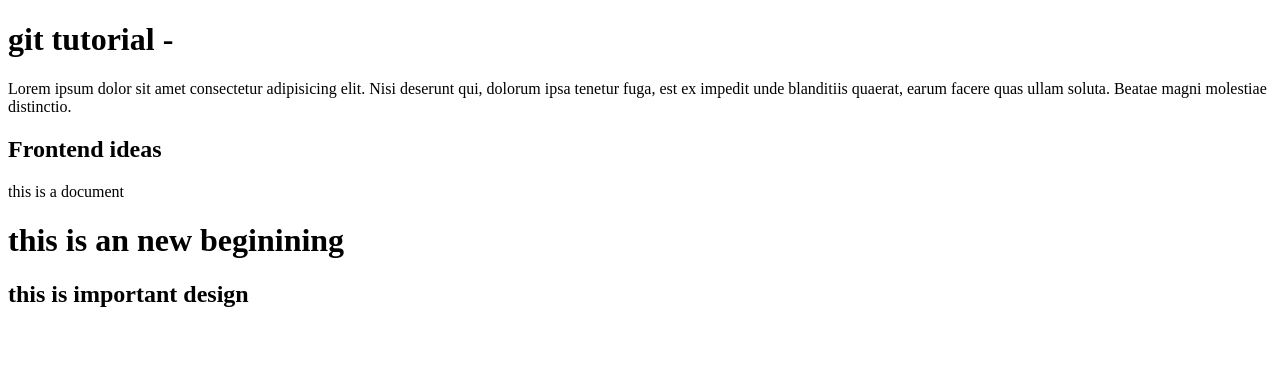
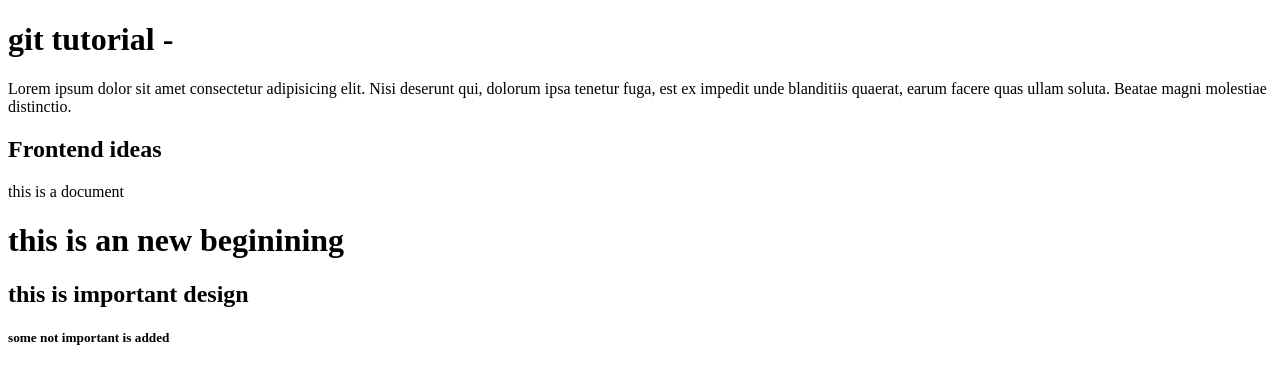
Before and after one commit to jaffer325/samplerep, a plain HTML site: page index.html in a window 1280 px wide. Drawn offline with Linux system fonts and the light colour scheme.

Commit message:
feat : some feature is corrected

```diff
--- a/index.html
+++ b/index.html
@@ -19,6 +19,8 @@
 <p>this is a document </p>
 <h1>this is an new beginining</h1>
 <h2>this is  important design</h2>
+<h5>some not important is added </h5>
+
 
 </body>
 
```
